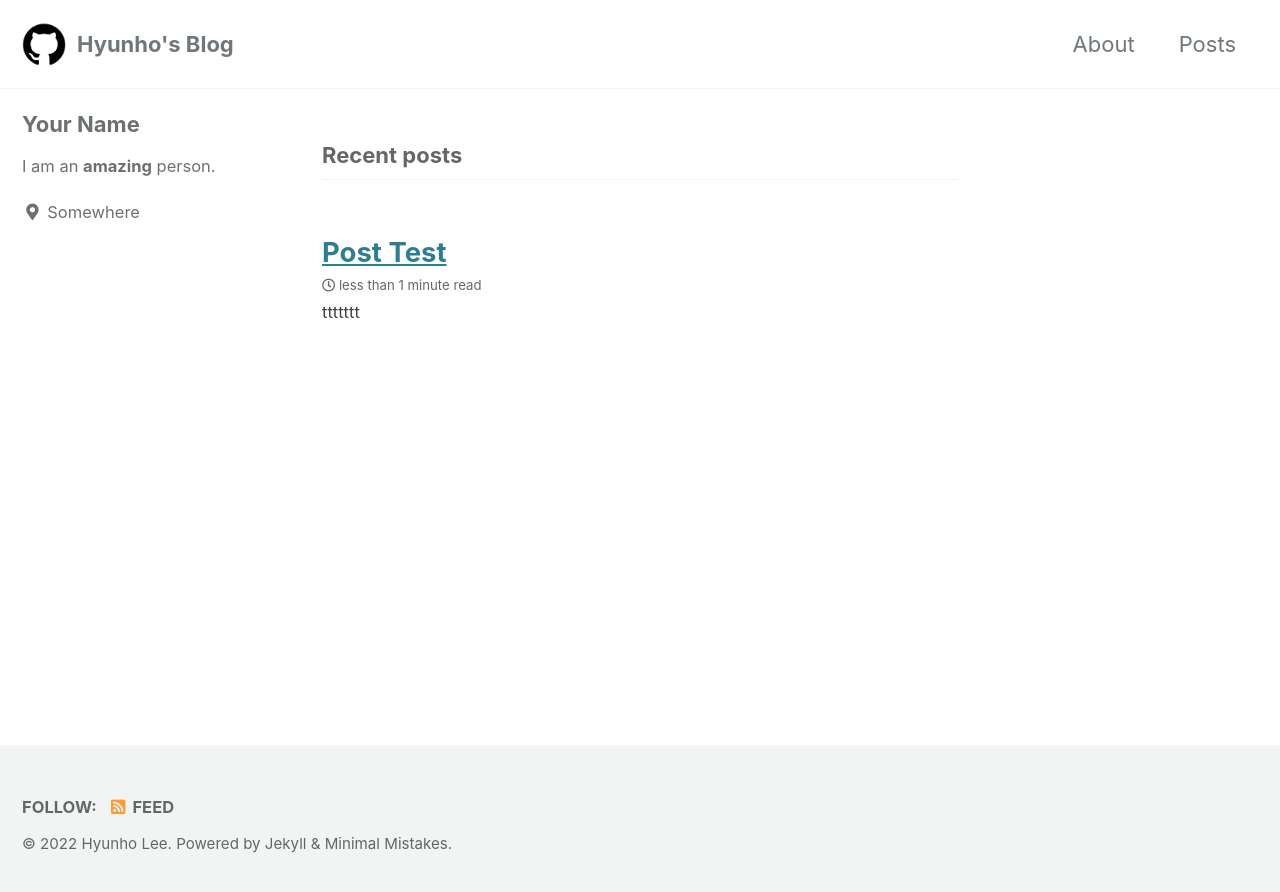
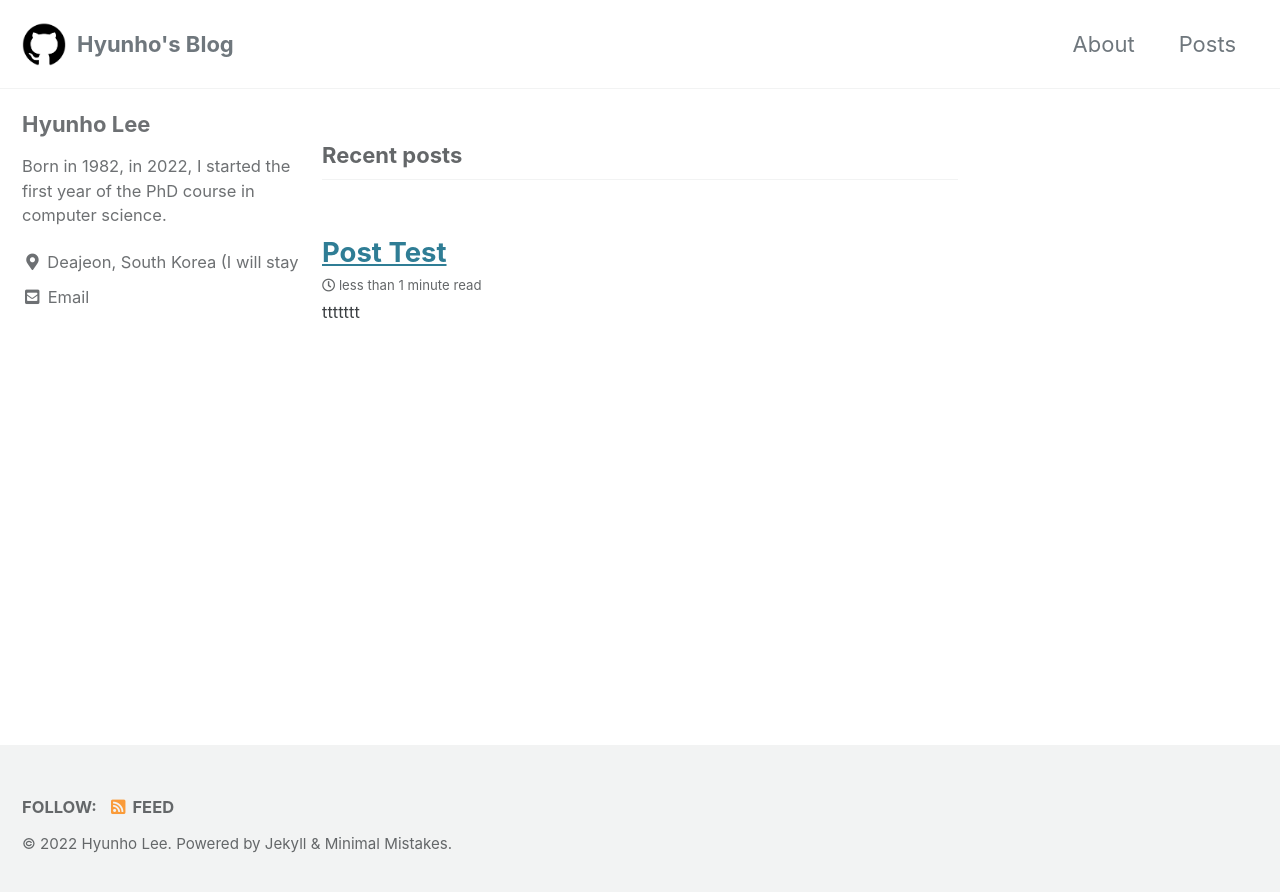
Before and after one commit to hyunholee26/old_webpage, a Jekyll site: the page built from index.html, in a window 1280 px wide. Shown: the top 892 px of the page. Built offline with Jekyll 4.4.1, drawn with Linux system fonts in a browser that asks for light colours; cached includes are drawn as plain includes; the list of posts is cut into pages by our own code.

Commit message:
Update _config.yml

```diff
--- a/_config.yml
+++ b/_config.yml
@@ -102,11 +102,11 @@ analytics:
 
 # Site Author
 author:
-  name             : "Your Name"
+  name             : "Hyunho Lee"
   avatar           : # path of avatar image, e.g. "/assets/images/bio-photo.jpg"
-  bio              : "I am an **amazing** person."
-  location         : "Somewhere"
-  email            :
+  bio              : "Born in 1982, in 2022, I started the first year of the PhD course in computer science."
+  location         : "Deajeon, South Korea (I will stay USA for my Ph.D course from fall semester of 2022)"
+  email            : "hyunho.lee26@gmail.com"
   links:
     - label: "Email"
       icon: "fas fa-fw fa-envelope-square"
```
